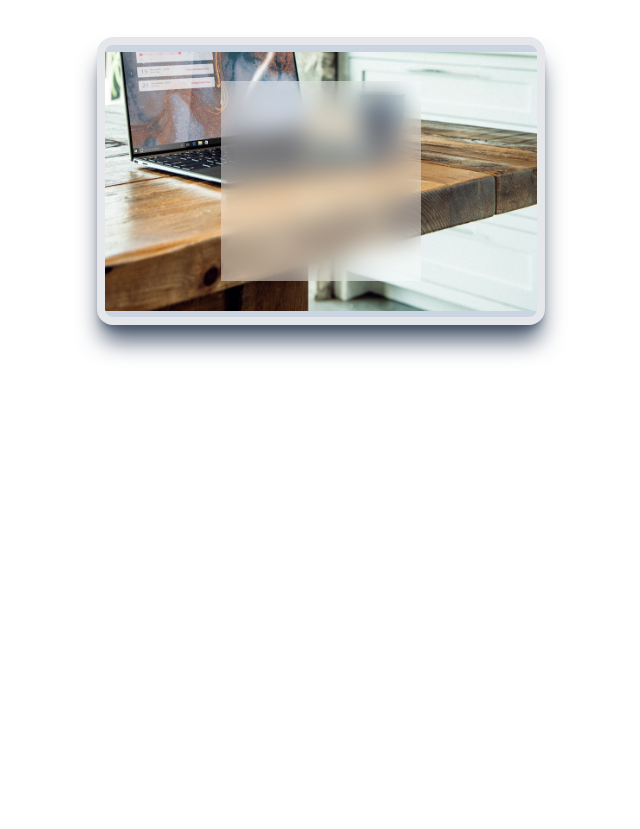
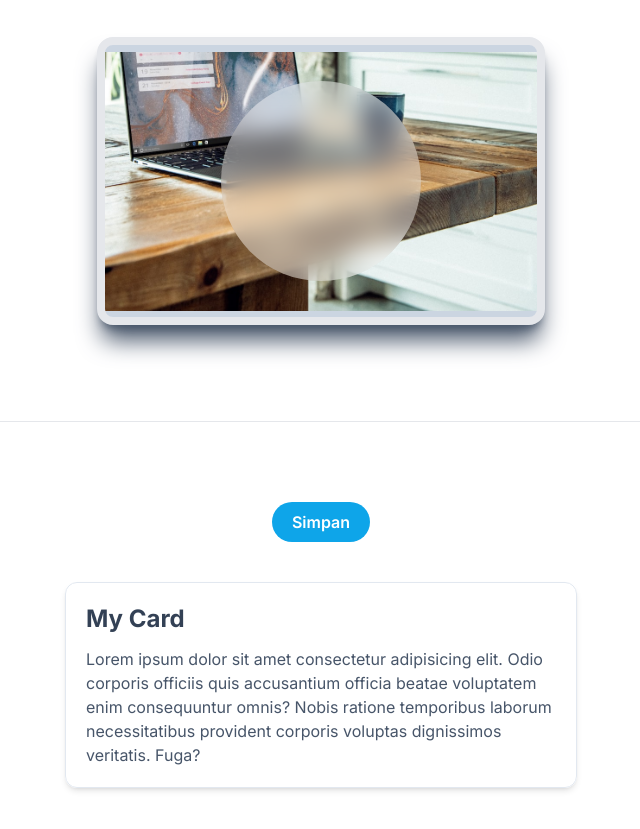
Before and after one commit to guguspradita/tail-css, a website: page public/index.html in a window 1280 px wide. Shown: the part 671-1500 px from the top of the page, without its empty margins (319-959 px from the left). Before the commit the page ends 1380 px from the top, so only its background shows below. Drawn offline with Linux system fonts and the light colour scheme.

Commit message:
pseudo-class seperti hover, active, focus

```diff
--- a/package.json
+++ b/package.json
@@ -1,6 +1,6 @@
 {
   "devDependencies": {
-    "tailwindcss": "^3.3.3"
+    "tailwindcss": "^3.3.5"
   },
   "name": "learn-tailwind",
   "version": "1.0.0",
@@ -78,7 +78,7 @@
     "yaml": "^2.3.3"
   },
   "scripts": {
-    "dev" : "npx tailwindcss -i ./src/css/input.css -o ./public/css/style.css --watch"
+    "dev": "npx tailwindcss -i ./src/css/input.css -o ./public/css/style.css --watch"
   },
   "keywords": [],
   "author": "",
--- a/public/index.html
+++ b/public/index.html
@@ -5,28 +5,65 @@
     <meta charset="UTF-8">
     <meta name="viewport" content="width=device-width, initial-scale=1.0">
     <title>Learn Tailwind</title>
-    <link rel="stylesheet" href="css/style.css">
+    <link href="./css/style.css" rel="stylesheet">
 </head>
 
 <body class="font-[inter]">
-    <h1 class="m-4 mb-8 text-6xl text-center font-bold bg-gradient-to-r from-indigo-500 via-purple-500 to-pink-500 bg-clip-text text-transparent">Hello Tailwind</h1>
+    <h1
+        class="m-4 mb-8 text-6xl text-center font-bold bg-gradient-to-r from-indigo-500 via-purple-500 to-pink-500 bg-clip-text text-transparent">
+        Hello Tailwind</h1>
     <section class="m-4">
         <h2 class="mb-2 text-3xl font-bold ">Testing Blog with Typography TailwindCSS</h2>
-        <div class="mb-4 ml-1 text-sm text-gray-600">By <a href="#" class="text-gray-700 font-semibold">Gugus Pradita</a> 22 Oktober 2023</div>
-        <p class="mb-4">Lorem ipsum dolor sit amet, consectetur adipisicing elit. Et laudantium <a href="#" class="underline font-semibold text-blue-600">provident</a> praesentium sit aliquam ipsam aspernatur quod accusantium fugiat cum dolor tenetur quis quibusdam blanditiis, quidem neque? Sequi, sit rerum.</p>
+        <div class="mb-4 ml-1 text-sm text-gray-600">By <a href="#" class="text-gray-700 font-semibold">Gugus
+                Pradita</a> 22 Oktober 2023</div>
+        <p class="mb-4">Lorem ipsum dolor sit amet, consectetur adipisicing elit. Et laudantium <a href="#"
+                class="underline font-semibold text-blue-600">provident</a> praesentium sit aliquam ipsam aspernatur
+            quod accusantium fugiat cum dolor tenetur quis quibusdam blanditiis, quidem neque? Sequi, sit rerum.</p>
         <blockquote class="mb-4 italic font-extralight">
             "Lorem ipsum dolor sit amet consectetur adipisicing elit. Doloribus omnis ut sed, repellat est provident.""
-        </blockquote >
-        <p class="mb-4">Lorem ipsum dolor sit amet, consectetur adipisicing elit. Eaque amet, quis modi debitis minus vero labore voluptatum molestias incidunt cupiditate, tempore soluta, nam ex possimus!</p>
+        </blockquote>
+        <p class="mb-4">Lorem ipsum dolor sit amet, consectetur adipisicing elit. Eaque amet, quis modi debitis minus
+            vero labore voluptatum molestias incidunt cupiditate, tempore soluta, nam ex possimus!</p>
     </section>
 
-    <div class="mt-10 max-w-md h-72 mx-auto bg-slate-300 overflow-y-scroll bg-scroll" style="background-image: url('https://source.unsplash.com/1000x600?computer');">
-        <p class="p-5">Lorem ipsum dolor sit amet consectetur adipisicing elit. Cumque repellendus aut atque esse architecto dicta eum autem corporis! Ut error nulla in doloremque possimus incidunt atque. Cupiditate culpa rerum, impedit corporis vero voluptate mollitia, magnam reprehenderit veritatis possimus pariatur at voluptates atque accusamus! Veniam enim officia mollitia, dicta est minus et earum. Doloremque voluptates mollitia, omnis corrupti, repudiandae voluptas obcaecati odit error voluptatum distinctio est. Perspiciatis error consectetur expedita sit. Alias commodi saepe minus odio maiores placeat enim atque accusantium laboriosam ratione, fuga veniam laborum ad ipsam? Laudantium, beatae dolore molestiae ipsum voluptate ea illo ratione cumque, nihil praesentium necessitatibus, obcaecati exercitationem omnis ullam officiis quos. Veniam aspernatur consequuntur laborum natus maiores, commodi quia cum sapiente saepe recusandae ea tenetur temporibus dignissimos excepturi nostrum dolores quidem vel architecto, quasi provident amet nemo perferendis facilis. Incidunt sint, aliquam delectus dolor quam at modi molestias blanditiis exercitationem dolores, saepe numquam eius accusantium!</p>
+    <div class="mt-10 max-w-md h-72 mx-auto bg-slate-300 overflow-y-scroll bg-scroll"
+        style="background-image: url('https://source.unsplash.com/1000x600?computer');">
+        <p class="p-5">Lorem ipsum dolor sit amet consectetur adipisicing elit. Cumque repellendus aut atque esse
+            architecto dicta eum autem corporis! Ut error nulla in doloremque possimus incidunt atque. Cupiditate culpa
+            rerum, impedit corporis vero voluptate mollitia, magnam reprehenderit veritatis possimus pariatur at
+            voluptates atque accusamus! Veniam enim officia mollitia, dicta est minus et earum. Doloremque voluptates
+            mollitia, omnis corrupti, repudiandae voluptas obcaecati odit error voluptatum distinctio est. Perspiciatis
+            error consectetur expedita sit. Alias commodi saepe minus odio maiores placeat enim atque accusantium
+            laboriosam ratione, fuga veniam laborum ad ipsam? Laudantium, beatae dolore molestiae ipsum voluptate ea
+            illo ratione cumque, nihil praesentium necessitatibus, obcaecati exercitationem omnis ullam officiis quos.
+            Veniam aspernatur consequuntur laborum natus maiores, commodi quia cum sapiente saepe recusandae ea tenetur
+            temporibus dignissimos excepturi nostrum dolores quidem vel architecto, quasi provident amet nemo
+            perferendis facilis. Incidunt sint, aliquam delectus dolor quam at modi molestias blanditiis exercitationem
+            dolores, saepe numquam eius accusantium!</p>
     </div>
 
-    <div class="mt-10 max-w-md h-72 mx-auto bg-slate-300 bg-contain bg-no-repeat bg-center rounded-2xl shadow-xl shadow-slate-600 overflow-hidden border-8 flex" style="background-image: url(img/laptop.jpeg);">
+    <div class="mt-10 mb-24 max-w-md h-72 mx-auto bg-slate-300 bg-contain bg-no-repeat bg-center rounded-2xl shadow-xl shadow-slate-600 overflow-hidden border-8 flex"
+        style="background-image: url(img/laptop.jpeg);">
         <!-- <div class="w-full h-full bg-blue-300 mix-blend-multiply"></div> -->
-        <div class="w-[200px] h-[200px] m-auto bg-white/40 backdrop-blur-md"></div>
+        <div class="w-[200px] h-[200px] m-auto bg-white/40 backdrop-blur-md rounded-full"></div>
+    </div>
+
+    <hr class="my-20">
+    <button
+        class="bg-sky-500 rounded-full px-5 py-2 text-white font-semibold font-[inter] block mx-auto hover:bg-sky-600 active:bg-sky-700 focus:ring focus:ring-sky-300">
+        Simpan
+    </button>
+
+    <div
+        class="max-w-lg my-10 border border-slate-200 rounded-xl mx-auto p-5 shadow-md font-inter hover:bg-sky-500 group">
+        <h3 class="font-bold text-slate-700 text-2xl mb-3 group-hover:text-white">My Card</h3>
+        <p class="text-slate-600 group-hover:text-white selection:bg-green-300 selection:text-slate-900">Lorem ipsum
+            dolor sit amet consectetur
+            adipisicing elit. Odio
+            corporis officiis quis
+            accusantium officia
+            beatae voluptatem enim consequuntur omnis? Nobis ratione temporibus laborum necessitatibus provident
+            corporis voluptas dignissimos veritatis. Fuga?</p>
     </div>
     <div class="mb-96"></div>
 </body>
```
Also changed, not shown: public/css/style.css, 1 other file.
